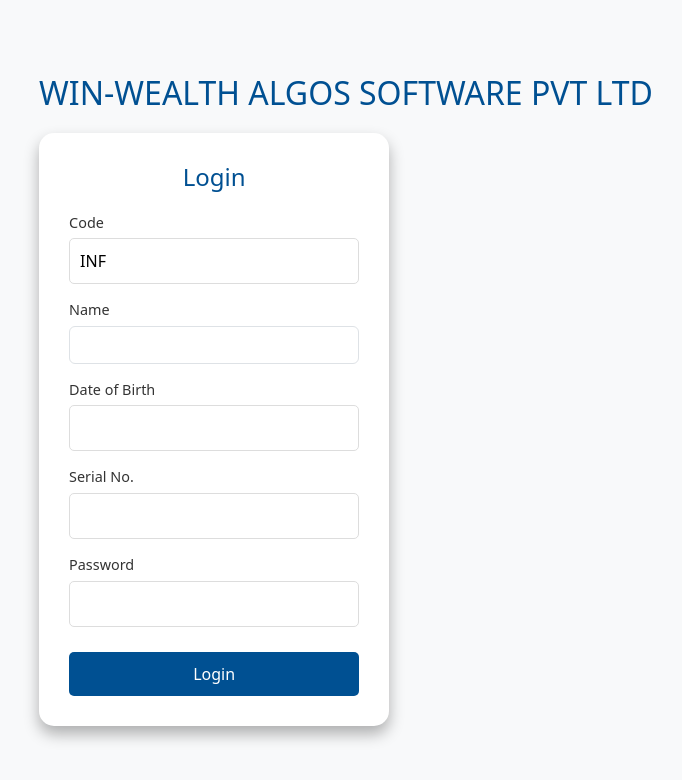
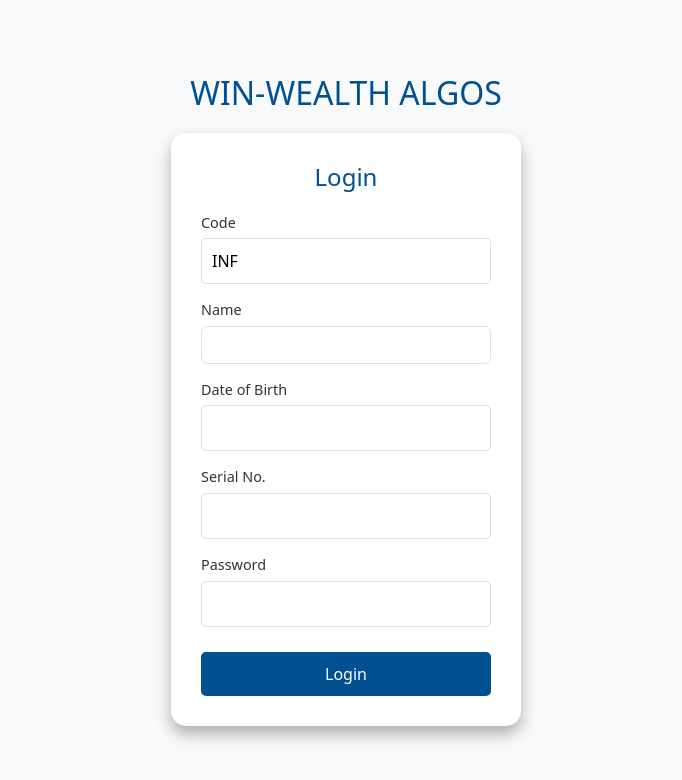
Before and after one commit to InfinixInfotech/testing, a React (Vite) app: page / in a window 1280 px wide. Shown: the top 780 px of the page, without its empty margins (294-976 px from the left). Built offline with nearby package versions, Linux system fonts and the light colour scheme.

Commit message:
updation

```diff
--- a/src/Components/Login/Login.jsx
+++ b/src/Components/Login/Login.jsx
@@ -41,7 +41,7 @@
     <div className="Login-Conatiner">
       <div className="login-page">
         <div className="welcome-banner">
-          <h1>WIN-WEALTH ALGOS SOFTWARE PVT LTD</h1>
+          <h1>WIN-WEALTH ALGOS</h1>
         </div>
         <div className="login-container">
           <h2>Login</h2>
```
